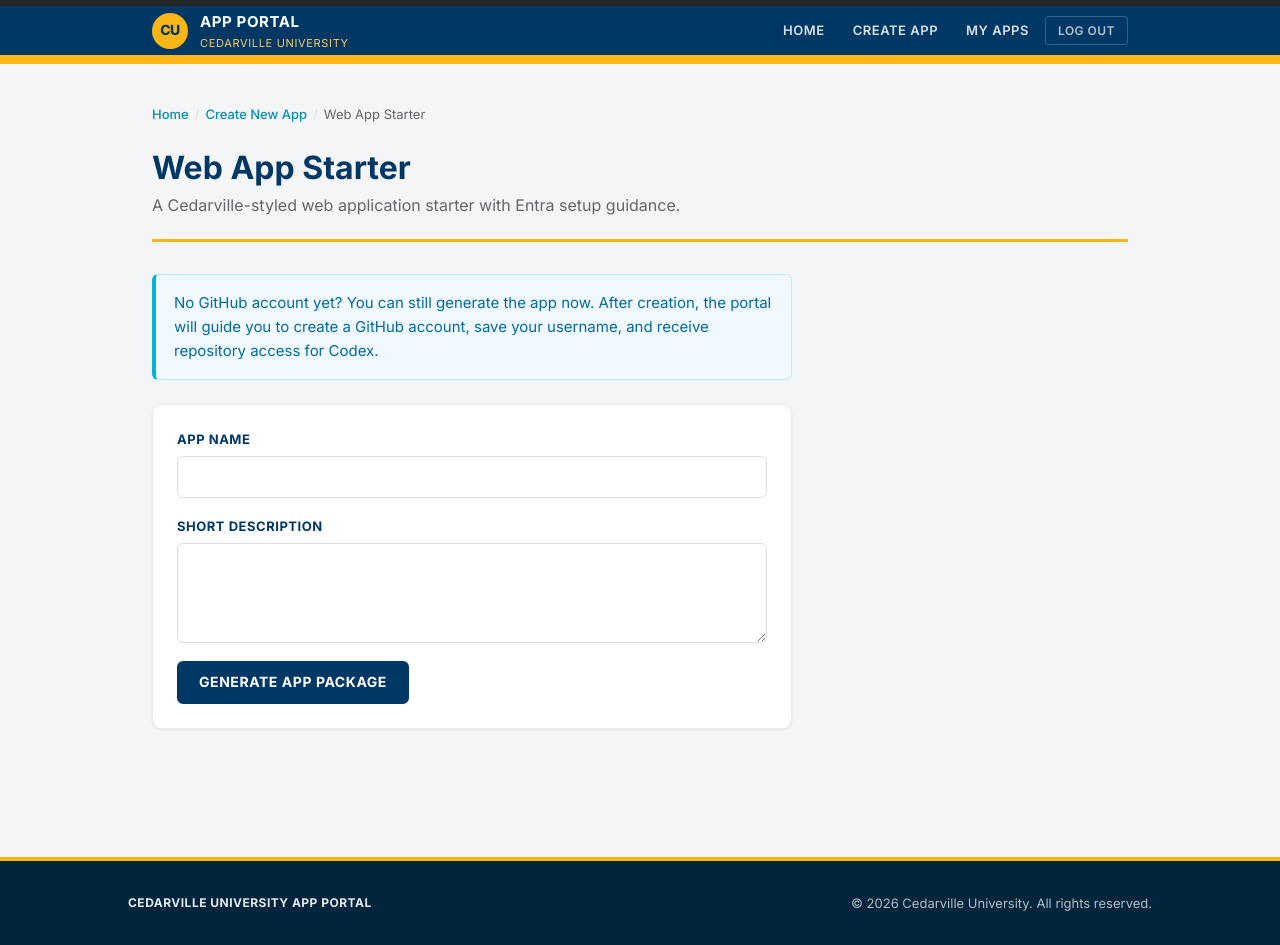
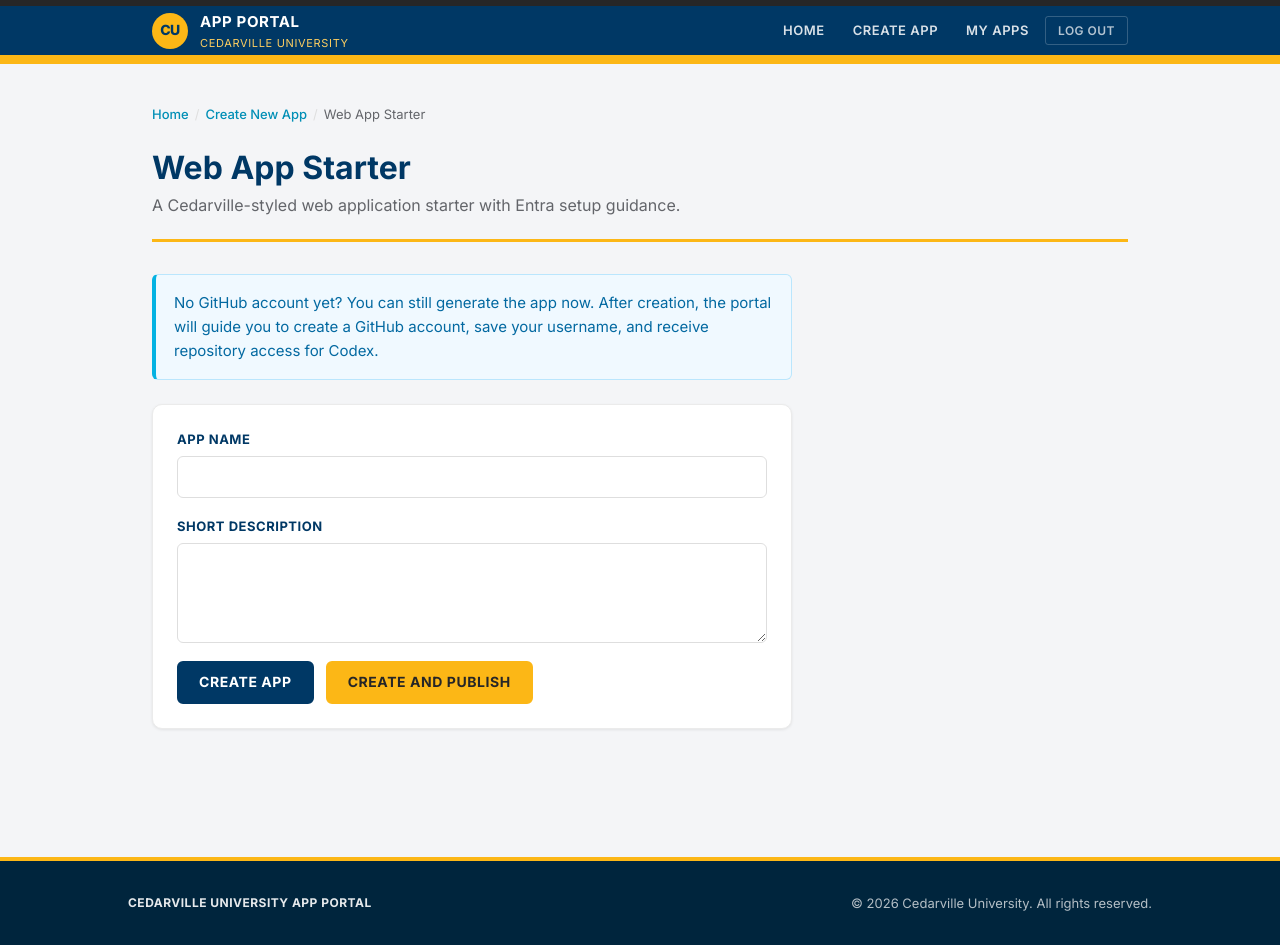
Before and after one commit to marchollins/cu-app-portal, a Next.js app: page /create/web-app in a window 1280 px wide. Built offline with nearby package versions, Linux system fonts and the light colour scheme.

Commit message:
feat: add generated app create and publish

```diff
--- a/src/app/create/actions.ts
+++ b/src/app/create/actions.ts
@@ -7,6 +7,8 @@
 import { createAppSchema } from "@/features/create-app/validation";
 import { buildArchive } from "@/features/generation/build-archive";
 import { deleteArtifact, saveArtifact } from "@/features/generation/storage";
+import { publishToAzureAction } from "@/features/publishing/actions";
+import { supportsGeneratedTemplateOneStep } from "@/features/publishing/providers";
 import { grantManagedRepositoryAccess } from "@/features/repositories/access";
 import { bootstrapManagedRepository } from "@/features/repositories/bootstrap-managed-repository";
 import {
@@ -16,6 +18,18 @@
 import { recordAuditEvent } from "@/lib/audit";
 import { prisma } from "@/lib/db";
 import { createSupportReference } from "@/lib/support-reference";
+
+type CreateIntent = "createOnly" | "createAndPublish";
+
+function extractCreateIntent(formData: FormData): CreateIntent {
+  const rawIntent = String(formData.get("createIntent") ?? "createOnly");
+
+  if (rawIntent === "createOnly" || rawIntent === "createAndPublish") {
+    return rawIntent;
+  }
+
+  throw new Error("Invalid create action.");
+}
 
 export async function extractCreateAppInput(
   formData: FormData,
@@ -54,10 +68,20 @@
 
 export async function createAppAction(formData: FormData) {
   const input = await extractCreateAppInput(formData);
+  const createIntent = extractCreateIntent(formData);
   const template = getActiveTemplateBySlug(input.templateSlug);
 
   if (!template) {
     throw new Error("Template not found.");
+  }
+
+  if (
+    createIntent === "createAndPublish" &&
+    !supportsGeneratedTemplateOneStep(input.hostingTarget)
+  ) {
+    throw new Error(
+      `Create and publish is not supported for ${input.hostingTarget}.`,
+    );
   }
 
   const persistedTemplate = await prisma.template.upsert({
@@ -87,6 +111,7 @@
     },
   });
   let savedStoragePath: string | null = null;
+  let repositoryReady = false;
 
   try {
     const archive = await buildArchive(input);
@@ -130,6 +155,7 @@
           repositoryAccessNote: null,
         },
       });
+      repositoryReady = true;
 
       await recordAuditEvent("REPOSITORY_BOOTSTRAP_SUCCEEDED", {
         requestId: request.id,
@@ -225,6 +251,35 @@
       requestId: request.id,
       supportReference,
     });
+
+    if (createIntent === "createAndPublish" && repositoryReady) {
+      try {
+        await publishToAzureAction(request.id);
+      } catch (error) {
+        const errorSummary =
+          error instanceof Error ? error.message : "unknown";
+
+        console.error("Initial publish queueing failed", {
+          requestId: request.id,
+          supportReference,
+          error,
+        });
+
+        await prisma.appRequest.update({
+          where: { id: request.id },
+          data: {
+            publishStatus: "FAILED",
+            publishErrorSummary: errorSummary,
+          },
+        });
+
+        await recordAuditEvent("PUBLISH_FAILED", {
+          requestId: request.id,
+          error: errorSummary,
+          initialPublish: true,
+        });
+      }
+    }
   } catch (error) {
     if (savedStoragePath) {
       await deleteArtifact(savedStoragePath);
--- a/src/features/create-app/submit-button.tsx
+++ b/src/features/create-app/submit-button.tsx
@@ -1,12 +1,31 @@
 import React from "react";
 import { PendingSubmitButton } from "@/features/forms/pending-submit-button";
 
-export function SubmitButton() {
+type SubmitButtonProps = {
+  idleLabel?: string;
+  pendingLabel?: string;
+  statusText?: string;
+  variant?: "primary-solid" | "secondary-solid";
+  name?: string;
+  value?: string;
+};
+
+export function SubmitButton({
+  idleLabel = "Create App",
+  pendingLabel = "Creating...",
+  statusText = "Creating your app package. This can take a moment.",
+  variant = "primary-solid",
+  name = "createIntent",
+  value = "createOnly",
+}: SubmitButtonProps) {
   return (
     <PendingSubmitButton
-      idleLabel="Generate App Package"
-      pendingLabel="Generating..."
-      statusText="Generating your app package. This can take a moment."
+      idleLabel={idleLabel}
+      pendingLabel={pendingLabel}
+      statusText={statusText}
+      variant={variant}
+      name={name}
+      value={value}
     />
   );
 }
--- a/src/features/create-app/template-form.tsx
+++ b/src/features/create-app/template-form.tsx
@@ -1,16 +1,34 @@
 import React from "react";
 import { createAppAction } from "@/app/create/actions";
+import { supportsGeneratedTemplateOneStep } from "@/features/publishing/providers";
 import type { PortalTemplate } from "@/features/templates/types";
 import { SubmitButton } from "./submit-button";
 import { TemplateFormFields } from "./template-form-fields";
 
 export function TemplateForm({ template }: { template: PortalTemplate }) {
+  const hostingTargetField = template.fields.find(
+    (field) => field.name === "hostingTarget" && field.type === "select",
+  );
+  const canCreateAndPublish =
+    hostingTargetField?.options.some((option) =>
+      supportsGeneratedTemplateOneStep(option),
+    ) ?? false;
+
   return (
     <form action={createAppAction} className="form-stack">
       <input type="hidden" name="templateSlug" value={template.slug} />
       <TemplateFormFields template={template} />
-      <div>
+      <div style={{ display: "flex", gap: "0.75rem", flexWrap: "wrap" }}>
         <SubmitButton />
+        {canCreateAndPublish ? (
+          <SubmitButton
+            idleLabel="Create and Publish"
+            pendingLabel="Publishing..."
+            statusText="Creating your app and starting Azure publishing."
+            variant="secondary-solid"
+            value="createAndPublish"
+          />
+        ) : null}
       </div>
     </form>
   );
--- a/src/features/forms/pending-submit-button.tsx
+++ b/src/features/forms/pending-submit-button.tsx
@@ -9,6 +9,8 @@
   statusText,
   variant = "primary-solid",
   size,
+  name,
+  value,
 }: {
   idleLabel: string;
   pendingLabel: string;
@@ -21,6 +23,8 @@
     | "danger"
     | "ghost";
   size?: "sm" | "lg";
+  name?: string;
+  value?: string;
 }) {
   const { pending } = useFormStatus();
   const sizeClass = size ? ` btn--${size}` : "";
@@ -29,6 +33,8 @@
     <>
       <button
         type="submit"
+        name={name}
+        value={value}
         disabled={pending}
         className={`btn btn--${variant}${sizeClass}`}
       >
```
Also changed, not shown: 2 other files (tests, documents, lock files or other folders).
